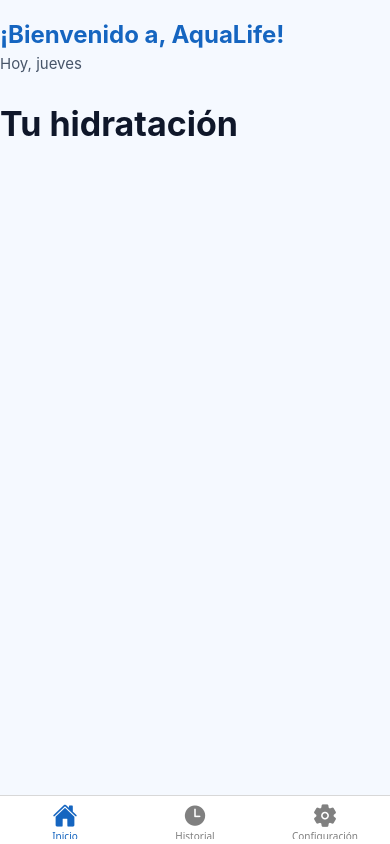
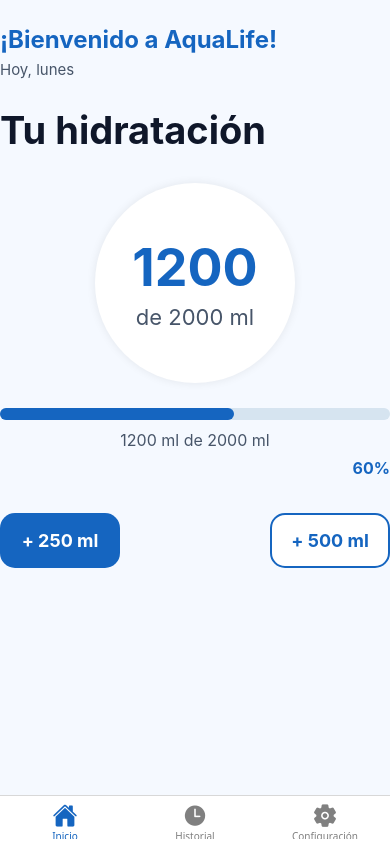
Before and after one commit to Stefani1113/AquaLife, a React Native app: screen /Inicio in a window 390 px wide. Built offline with nearby package versions, Linux system fonts and the light colour scheme.

Commit message:
feat: finalización de pantalla Home

```diff
--- a/src/components/Header.jsx
+++ b/src/components/Header.jsx
@@ -0,0 +1,53 @@
+import { View, Text, StyleSheet } from "react-native";
+import COLORS from "../constants/colors";
+
+/**
+ * Componente que se encraga del encabezado
+ * @returns
+ */
+export default function Header() {
+    const today = new Date().toLocaleDateString("es-CO", {
+        weekday: "long",
+    });
+
+    return (
+        <View style={styles.container}>
+        <Text style={styles.greeting}>
+            ¡Bienvenido a AquaLife!
+        </Text>
+
+        <Text style={styles.date}>
+            Hoy, {today}
+        </Text>
+
+        <Text style={styles.title}>
+            Tu hidratación
+        </Text>
+        </View>
+    );
+    }
+
+    const styles = StyleSheet.create({
+    container: {
+        marginBottom: 30,
+    },
+
+    greeting: {
+        color: COLORS.primary,
+        fontSize: 24,
+        fontWeight: "bold",
+    },
+
+    date: {
+        marginTop: 6,
+        color: COLORS.text,
+        fontSize: 15,
+    },
+
+    title: {
+        marginTop: 28,
+        fontSize: 38,
+        fontWeight: "bold",
+        color: COLORS.title,
+    },
+});
--- a/src/components/ProgressCircle.jsx
+++ b/src/components/ProgressCircle.jsx
@@ -0,0 +1,58 @@
+import { View, Text, StyleSheet } from "react-native";
+import COLORS from "../constants/colors";
+
+/**
+ * Componente que muestra el progreso diario de hidratación.
+ */
+export default function ProgressCircle({
+    current = 1200,
+    goal = 2000,
+    }) {
+    return (
+        <View style={styles.circle}>
+
+        <Text style={styles.current}>
+            {current}
+        </Text>
+
+        <Text style={styles.goal}>
+            de {goal} ml
+        </Text>
+
+        </View>
+    );
+    }
+
+    const styles = StyleSheet.create({
+
+    circle:{
+        width:200,
+        height:200,
+        maginTop: 15,
+        borderRadius:100,
+        backgroundColor:COLORS.white,
+
+        justifyContent:"center",
+        alignItems:"center",
+
+        alignSelf:"center",
+
+        shadowColor:"#000",
+        shadowOpacity:0.08,
+        shadowRadius:10,
+        elevation:5
+    },
+
+    current:{
+        fontSize:52,
+        fontWeight:"bold",
+        color:COLORS.primary
+    },
+
+    goal:{
+        marginTop:5,
+        fontSize:22,
+        color:COLORS.text
+    }
+
+});
--- a/src/screens/HomeScreen.jsx
+++ b/src/screens/HomeScreen.jsx
@@ -1,28 +1,81 @@
-import { SafeAreaView, View, Text, StyleSheet } from "react-native";
+import { SafeAreaView, View, StyleSheet, Text } from "react-native";
+
 import COLORS from "../constants/colors";
+import Header from "../components/Header";
+import WaterButton from "../components/WaterButton";
+import ProgressCircle from "../components/ProgressCircle";
+import { useState, useEffect } from "react";
+import { saveWater, getWater } from "../services/storageService";
 
 /**
- * Pantalla principal
- * @returns
+ * Pantalla principal donde el usuario visualiza
+ * el progreso diario de hidratación.
  */
 export default function HomeScreen() {
+
+    const addWater = (amount) => {
+    setWater((previousWater) => {
+        const total = Math.min(previousWater + amount, goal);
+
+        saveWater(total);
+
+        return total;
+    });
+    };
+
+    const [water, setWater] = useState(1200);
+
+    // Meta diaria de hidratación
+    const [goal, setGoal] = useState(2000);
+
+    const loadWater = async () => {
+        const storedWater = await getWater();
+        setWater(storedWater);
+    };
+
+    // Estado que almacena la cantidad de agua consumida
+    useEffect(() => { loadWater(); }, []);
+
+    const percentage = Math.round((water / goal) * 100);
+
     return (
         <SafeAreaView style={styles.container}>
-        <View style={styles.header}>
 
-            <Text style={styles.greeting}>
-            ¡Bienvenido a, AquaLife!
-            </Text>
+        <Header />
 
-            <Text style={styles.date}>
-            Hoy, jueves
-            </Text>
+        {/* Aquí irá el círculo de progreso */}
+        <ProgressCircle current={water} goal={goal}/>
 
+        {/* Barra de progreso */}
+        <View style={styles.progressBackground}>
+        <View
+            style={[styles.progressFill,
+            { width: `${percentage}%` },
+            ]}
+        />
         </View>
 
-        <Text style={styles.title}>
-            Tu hidratación
+        <Text style={styles.info}>
+            {water} ml de {goal} ml
         </Text>
+
+        <Text style={styles.percentage}>
+                {percentage}%
+        </Text>
+
+        {/* Botones */}
+        <View style={styles.buttonContainer}>
+            <WaterButton
+            amount={250}
+            onPress={addWater}
+            />
+
+            <WaterButton
+            amount={500}
+            onPress={addWater}
+            filled={false}
+            />
+        </View>
 
         </SafeAreaView>
     );
@@ -30,32 +83,46 @@
 
     const styles = StyleSheet.create({
 
-    container:{
-        flex:1,
-        backgroundColor:COLORS.background,
-        paddingHorizontal:25,
-        paddingTop:20
+    container: {
+        flex: 1,
+        backgroundColor: COLORS.background,
+        paddingHorizontal: 25,
+        paddingTop: 25,
     },
 
-    header:{
-        marginBottom:30
+    progressBackground:{
+        width:"100%",
+        height:12,
+        borderRadius:10,
+        backgroundColor:COLORS.progressBackground,
+        marginTop:25
     },
 
-    greeting:{
-        fontSize:24,
-        fontWeight:"700",
-        color:COLORS.primary
+    progressFill:{
+        width:"60%",
+        height:12,
+        borderRadius:10,
+        backgroundColor:COLORS.primary
     },
 
-    date:{
-        marginTop:5,
-        color:COLORS.text,
-        fontSize:15
+    percentage: {
+        marginTop: 8,
+        textAlign: "right",
+        color: COLORS.primary,
+        fontWeight: "bold",
+        fontSize: 16,
     },
 
-    title:{
-        fontSize:34,
-        fontWeight:"bold",
-        color:COLORS.title
+    info: {
+        marginTop: 10,
+        textAlign: "center",
+        color: COLORS.text,
+        fontSize: 16,
+    },
+
+    buttonContainer:{
+        flexDirection:"row",
+        justifyContent:"space-between",
+        marginTop:35
     }
 });
--- a/src/services/storageService.js
+++ b/src/services/storageService.js
@@ -0,0 +1,22 @@
+import AsyncStorage from "@react-native-async-storage/async-storage";
+
+const WATER_KEY = "@water";
+
+export async function saveWater(value) {
+    try {
+        await AsyncStorage.setItem(WATER_KEY, JSON.stringify(value));
+    } catch (error) {
+        console.log("Error guardando el agua:", error);
+    }
+    }
+
+    export async function getWater() {
+    try {
+        const data = await AsyncStorage.getItem(WATER_KEY);
+
+        return data ? JSON.parse(data) : 1200;
+    } catch (error) {
+        console.log("Error leyendo el agua:", error);
+        return 1200;
+    }
+}
```
